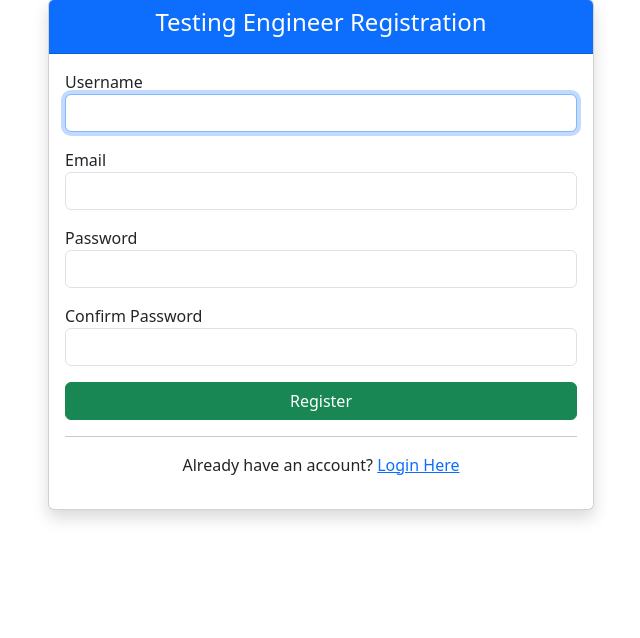
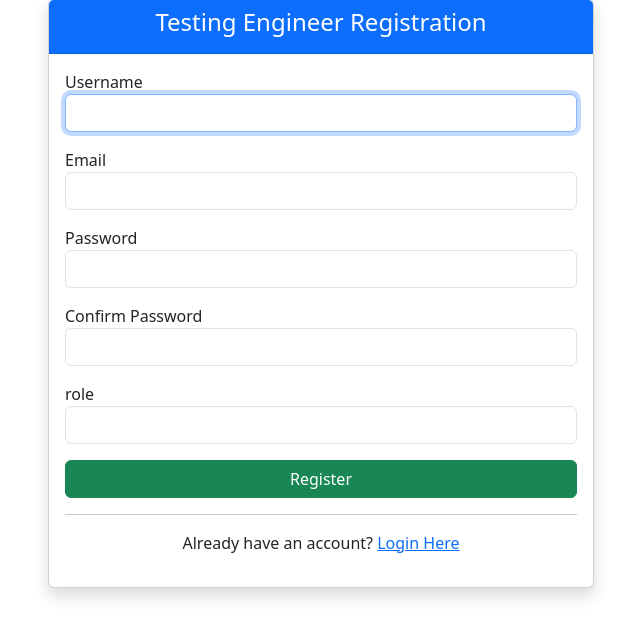
Before and after one commit to Harishrivastav/django-app-stqc, a Django app: page /register/ in a window 1280 px wide. Shown: the part 81-719 px from the top of the page, without its empty margins (319-959 px from the left). Run offline with Django 5.2, Linux system fonts and the light colour scheme; parts of the project's set-up code (start-up, migrations or seed data) failed here and were passed over.

Commit message:
first commit

```diff
--- a/testing_Work/forms.py
+++ b/testing_Work/forms.py
@@ -1,62 +1,53 @@
 from django.contrib.auth.forms import UserCreationForm
 from django.contrib.auth.models import User
 from django import forms
+from .models import TestingJob
+
 
 class EngineerRegisterForm(UserCreationForm):
 
     email = forms.EmailField(
-        widget=forms.EmailInput(
-            attrs={'class':'form-control'}
-        )
+        widget=forms.EmailInput(attrs={'class': 'form-control'})
     )
 
     username = forms.CharField(
-        widget=forms.TextInput(
-            attrs={'class':'form-control'}
-        )
+        widget=forms.TextInput(attrs={'class': 'form-control'})
     )
 
     password1 = forms.CharField(
-        widget=forms.PasswordInput(
-            attrs={'class':'form-control'}
-        )
+        widget=forms.PasswordInput(attrs={'class': 'form-control'})
     )
 
     password2 = forms.CharField(
-        widget=forms.PasswordInput(
-            attrs={'class':'form-control'}
-        )
+        widget=forms.PasswordInput(attrs={'class': 'form-control'})
+    )
+
+    role = forms.CharField(
+        widget=forms.TextInput(attrs={'class': 'form-control'})
     )
 
     class Meta:
-
         model = User
-
         fields = [
             'username',
             'email',
             'password1',
-            'password2'
+            'password2',
+            'role'
         ]
 
-from .models import TestingJob
 
 class ProgressForm(forms.ModelForm):
 
     class Meta:
         model = TestingJob
-        fields = ['progress','status','report_file']
-
-
-from .models import TestingJob
+        fields = ['progress', 'status', 'report_file']
 
 
 class JobAssignForm(forms.ModelForm):
 
     class Meta:
-
         model = TestingJob
-
         fields = [
             'SRF',
             'job_no',
@@ -67,13 +58,6 @@ class JobAssignForm(forms.ModelForm):
         ]
 
         widgets = {
-
-            'received_date': forms.DateInput(
-                attrs={'type':'date'}
-            ),
-
-            'job_details': forms.Textarea(
-                attrs={'rows':3}
-            )
-
+            'received_date': forms.DateInput(attrs={'type': 'date'}),
+            'job_details': forms.Textarea(attrs={'rows': 3})
         }
--- a/testing_Work/templates/register.html
+++ b/testing_Work/templates/register.html
@@ -51,6 +51,11 @@
 {{form.password2}}
 
 </div>
+<div class="mb-3">
+    <label>role</label>
+    {{ form.role }}
+</div>
+
 
 <button class="btn btn-success w-100">
 
```
Also changed, not shown: 1 other file.
